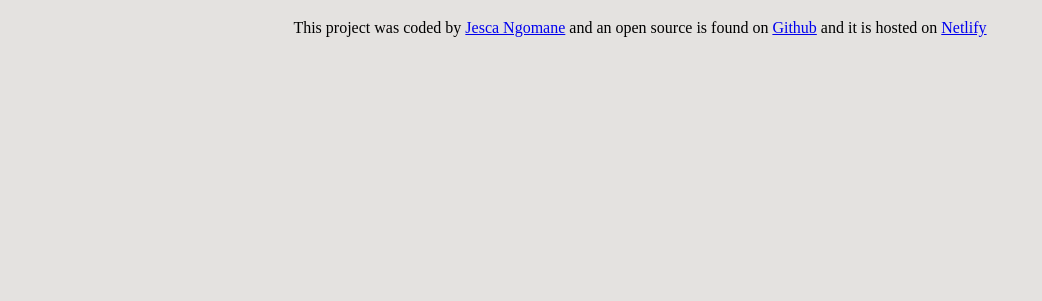
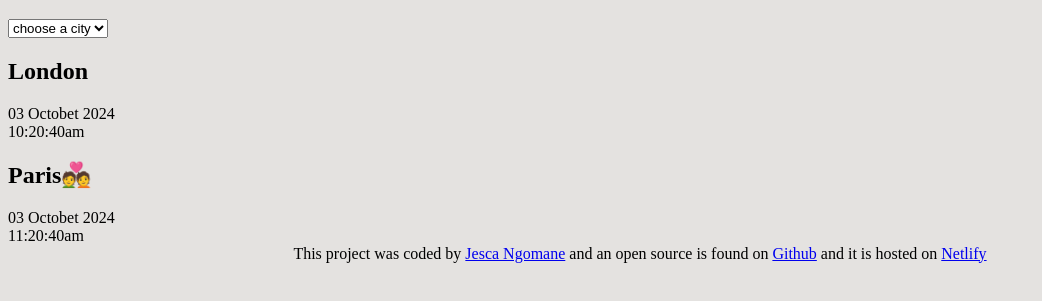
Before and after one commit to JescaNgomane/world-clock-project, a plain HTML site: page index.html in a window 1280 px wide. Shown: the part 61-362 px from the top of the page, without its empty margins (0-1042 px from the left). Drawn offline with Linux system fonts and the light colour scheme.

Commit message:
Added basic html

```diff
--- a/index.html
+++ b/index.html
@@ -7,7 +7,25 @@
     <link rel="stylesheet" href="style.css" />
   </head>
   <body>
+     <div class="container">
     <h1>World Clock</h1>
+    <select>
+        <option value="">choose a city</option>
+         <option value="London">London</option>
+          <option value="Paris">Paris</option>
+    </select>
+<div class="city">
+    <h2>London </h2>
+    <div class="date"> 03 Octobet 2024</div>
+<div class="time">10:20:40am</div>
+</div>
+<div class="city"></div>
+    <h2>Paris💑</h2>
+    <div class="date"> 03 Octobet 2024</div>
+<div class="time">11:20:40am</div>
+</div>
+    </body>
+   </div>
     <footer>
       This project was coded by
       <a href="https://github.com/JescaNgomane" target="_blank"
```
